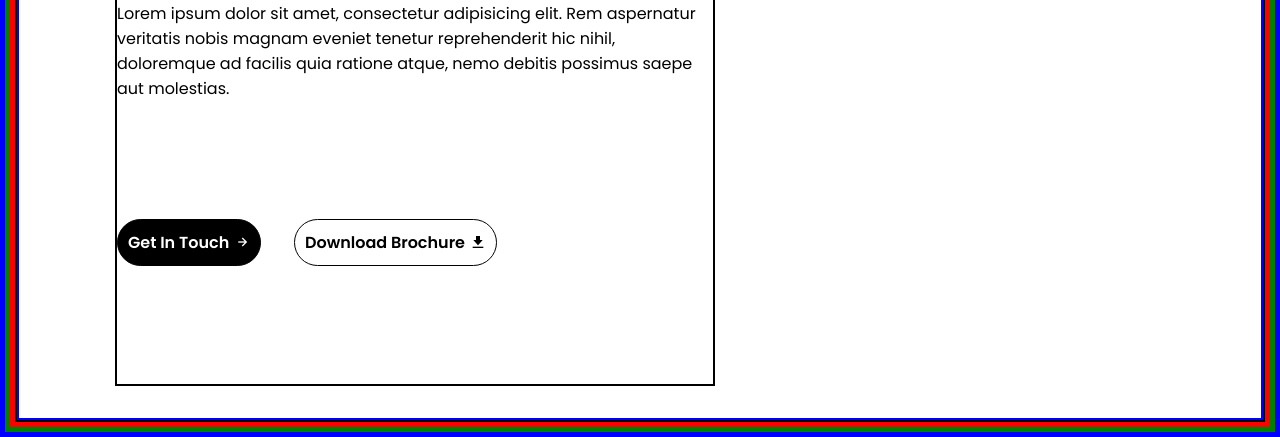
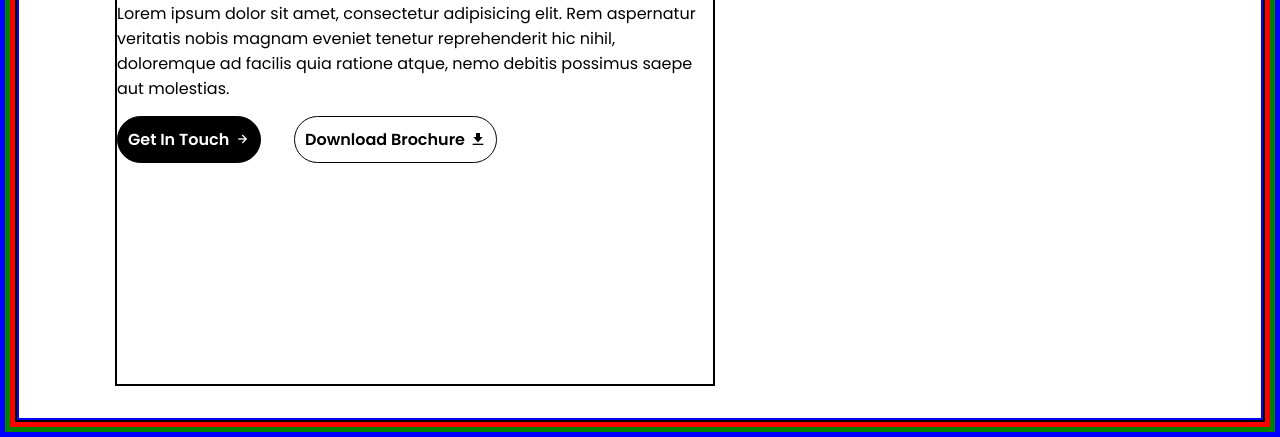
Before and after one commit to DakhaniUsman/eclipse-portfolio, a plain HTML site: page index.html in a window 1280 px wide. Shown: the part 477-914 px from the top of the page. Drawn offline with nearby package versions, Linux system fonts and the light colour scheme.

Commit message:
Update style.css

```diff
--- a/style.css
+++ b/style.css
@@ -277,9 +277,9 @@ section {
     height: 100%;
   display: flex;
   flex-direction: column;
-  justify-content: space-evenly;
+  justify-content: center;
   border: 2px solid black;
-  /* gap:20px */
+  gap:15px
 }
 
 h1 {
```
